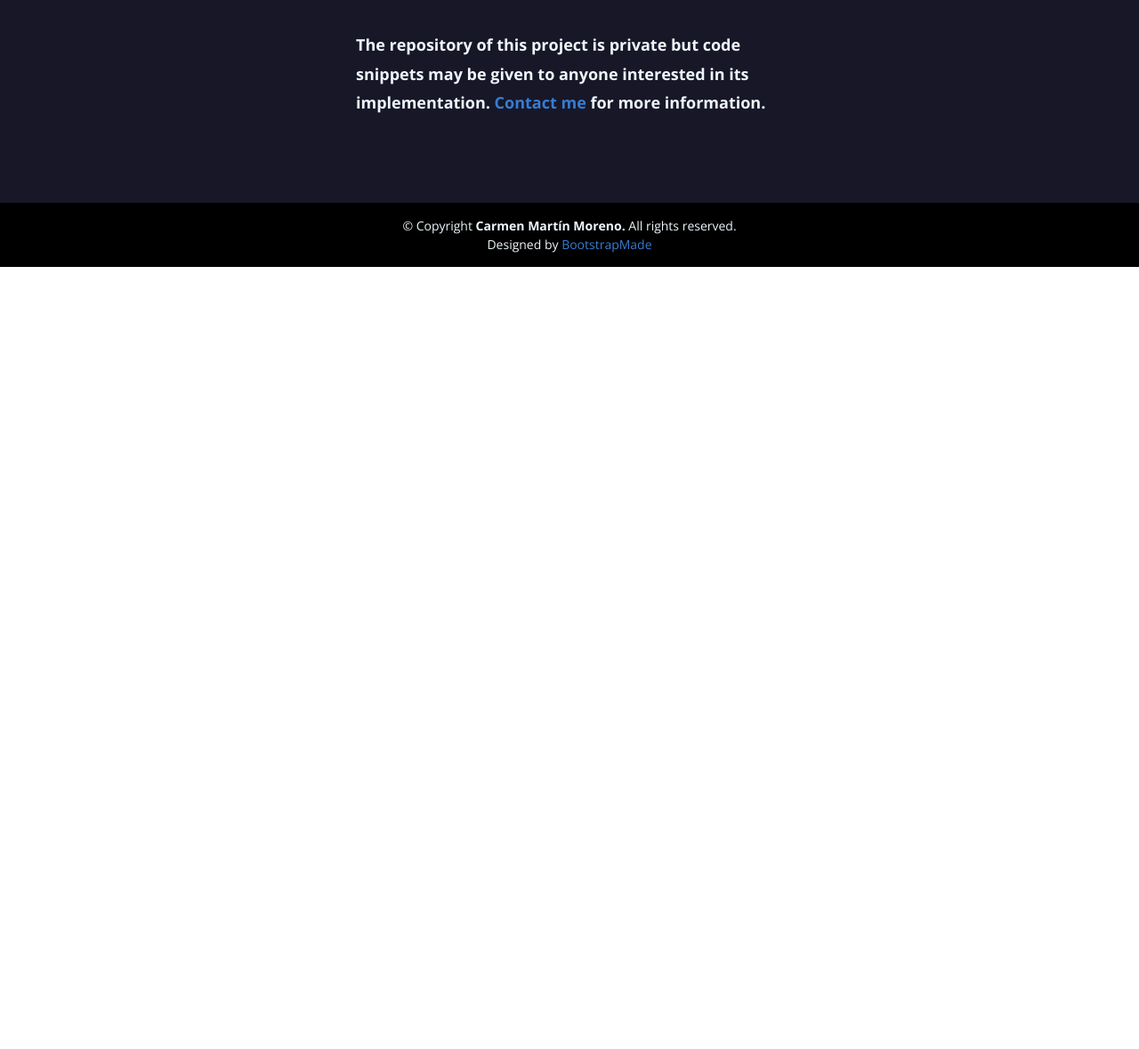
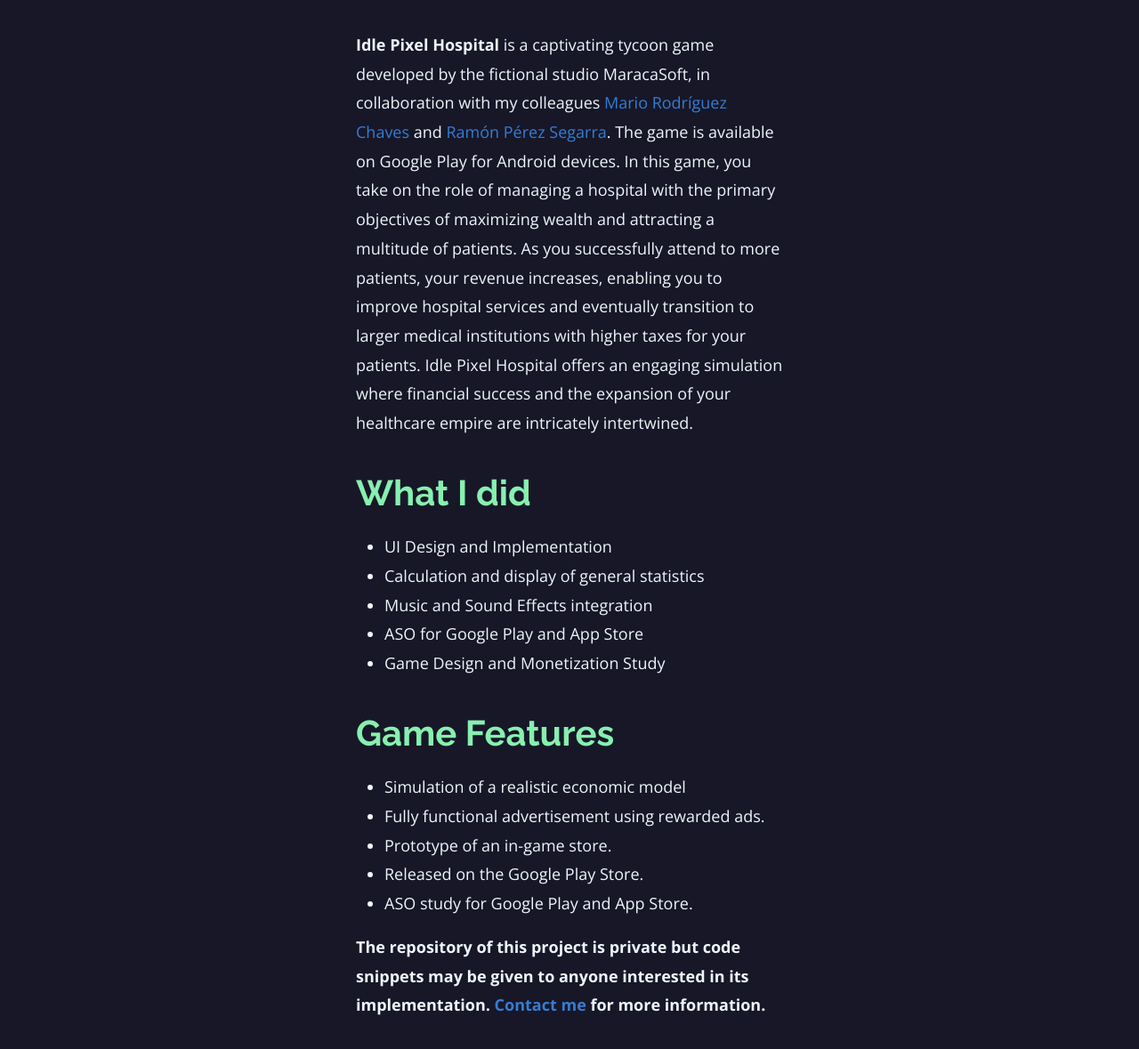
Before and after one commit to cmartin27/Portfolio, a plain HTML site: page projects/idle_hospital.html in a window 1280 px wide. Shown: the part 1115-2294 px from the top of the page at 89% size. Before the commit the page ends 1415 px from the top, so only its background shows below. Drawn offline with nearby package versions, Linux system fonts and the light colour scheme.

Commit message:
Added idle details page

```diff
--- a/assets/css/style.css
+++ b/assets/css/style.css
@@ -808,7 +808,7 @@ section {
   font-size: 18px;
 }
 
-.projects .description p{
+.projects .description li{
   line-height: 1.8166666667;
   font-size: 18px;
 }
--- a/projects/idle_hospital.html
+++ b/projects/idle_hospital.html
@@ -67,7 +67,7 @@
           <div><h1>Idle Pixel Hospital</h1></div>
           <div><h2>February, 2022 - May, 2022</h2></div>
           <div><h3>Unity, C#, Android</h3></div>
-          <div><p>Idle game where you manage a hospital. Developed for Android and available in the Google Store.</p></div>
+          <div><p>Idle game where you manage a hospital. Developed for Android and available in Google Play.</p></div>
           <div><iframe width="640" height="360"  src="https://www.youtube.com/embed/zRJEjPxDNWc" title="YouTube video player" frameborder="0" allow="accelerometer; autoplay; clipboard-write; encrypted-media; gyroscope; picture-in-picture; web-share" allowfullscreen=""></iframe>
           </div>
         </div>
@@ -89,19 +89,34 @@
           </div>
           <div class="collaborator">
             <p>Ramón Pérez Segarra</p>
-            <a href="https://www.linkedin.com/in/mario-rodriguez-chaves/"  target="_blank" class="bi bi-linkedin"></a>
-            <a href="https://twitter.com/mariorod_dev" target="_blank" class="bi bi-twitter"></a>
-            <a href="https://mariorod98.github.io/" target="_blank" class="bi bi-link-45deg"></a>
+            <a href="https://www.linkedin.com/in/ramon-perez-segarra/"  target="_blank" class="bi bi-linkedin"></a>
+            <a href="https://twitter.com/Lonchadeveloper" target="_blank" class="bi bi-twitter"></a>
+            <a href="https://segarradev.com/" target="_blank" class="bi bi-link-45deg"></a>
           </div>
         </div>
       </div>
       <div class="description">
-        <!--
-          <p>Lorem ipsum dolor sit amet, consectetur adipiscing elit. Nunc commodo mi sapien, at faucibus metus rutrum sit amet. Donec dictum sodales sodales. Nulla ornare nulla ac lectus feugiat congue. Sed leo lacus, aliquet ut ex sed, consectetur luctus quam. Praesent viverra, ligula id faucibus hendrerit, neque augue placerat nibh, malesuada consectetur leo elit ac velit. Praesent nec euismod magna. Mauris lacinia leo eget blandit congue. Vestibulum lobortis luctus nunc, vitae scelerisque nunc commodo eget. Curabitur ex sapien, bibendum vitae dignissim scelerisque, vestibulum sit amet odio. Morbi luctus sapien blandit, consectetur turpis eget, finibus libero. In scelerisque eleifend libero a aliquet. Aenean malesuada felis non dui sagittis, a mollis ipsum tristique. Mauris elementum nisi enim, non eleifend erat ullamcorper ut. In hac habitasse platea dictumst. Vivamus feugiat, libero ac volutpat posuere, risus enim elementum odio, at efficitur purus dolor ut purus. Nullam auctor luctus elit id suscipit.
+
+          <p><b>Idle Pixel Hospital</b> is a captivating tycoon game developed by the fictional studio MaracaSoft, in collaboration with my colleagues <a href="https://www.linkedin.com/in/mario-rodriguez-chaves/"  target="_blank">Mario Rodríguez Chaves</a> and <a href="https://www.linkedin.com/in/ramon-perez-segarra/"  target="_blank">Ramón Pérez Segarra</a>. The game is available on Google Play for Android devices. In this game, you take on the role of managing a hospital with the primary objectives of maximizing wealth and attracting a multitude of patients. As you successfully attend to more patients, your revenue increases, enabling you to improve hospital services and eventually transition to larger medical institutions with higher taxes for your patients. Idle Pixel Hospital offers an engaging simulation where financial success and the expansion of your healthcare empire are intricately intertwined.
           </p>
+
           <h1>What I did</h1>
-          <p>Lorem ipsum dolor sit amet, consectetur adipiscing elit. Nunc commodo mi sapien, at faucibus metus rutrum sit amet. Donec dictum sodales sodales. Nulla ornare nulla ac lectus feugiat congue. Sed leo lacus, aliquet ut ex sed, consectetur luctus quam. Praesent viverra, ligula id faucibus hendrerit, neque augue placerat nibh, malesuada consectetur leo elit ac velit. Praesent nec euismod magna. Mauris lacinia leo eget blandit congue. Vestibulum lobortis luctus nunc, vitae scelerisque nunc commodo eget. Curabitur ex sapien, bibendum vitae dignissim scelerisque, vestibulum sit amet odio. Morbi luctus sapien blandit, consectetur turpis eget, finibus libero. In scelerisque eleifend libero a aliquet. Aenean malesuada felis non dui sagittis, a mollis ipsum tristique. Mauris elementum nisi enim, non eleifend erat ullamcorper ut. In hac habitasse platea dictumst. Vivamus feugiat, libero ac volutpat posuere, risus enim elementum odio, at efficitur purus dolor ut purus. Nullam auctor luctus elit id suscipit.
-          </p>-->
+          <ul>
+            <li>UI Design and Implementation</li>
+            <li>Calculation and display of general statistics</li>
+            <li>Music and Sound Effects integration</li>
+            <li>ASO for Google Play and App Store</li>
+            <li>Game Design and Monetization Study</li>
+          </ul>
+
+          <h1>Game Features</h1>
+          <ul>
+            <li>Simulation of a realistic economic model</li>
+            <li>Fully functional advertisement using rewarded ads.</li>
+            <li>Prototype of an in-game store.</li>
+            <li>Released on the Google Play Store.</li>
+            <li>ASO study for Google Play and App Store.</li>
+          </ul>
           <p><b>The repository of this project is private but code snippets may be given to anyone interested in its implementation. <a href="../index.html#about">Contact me</a>
             for more information.</b></p>
       </div>
```
